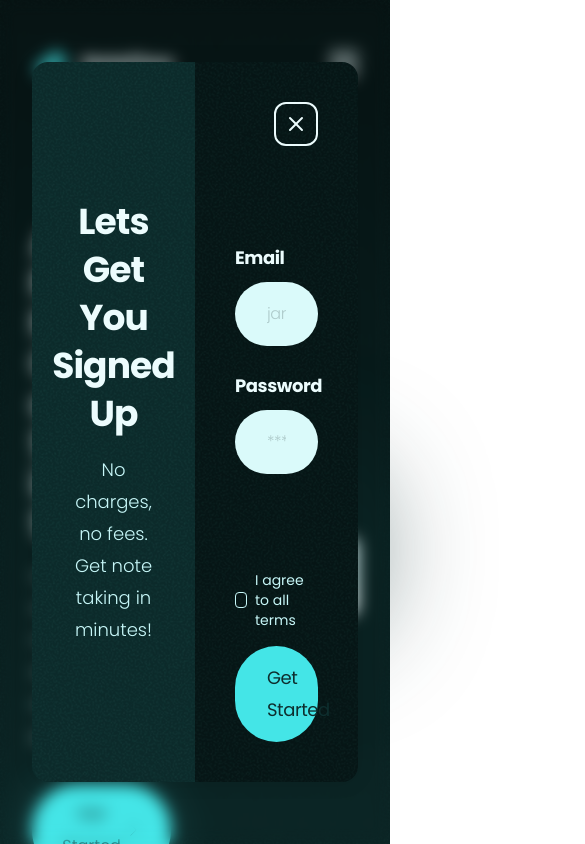
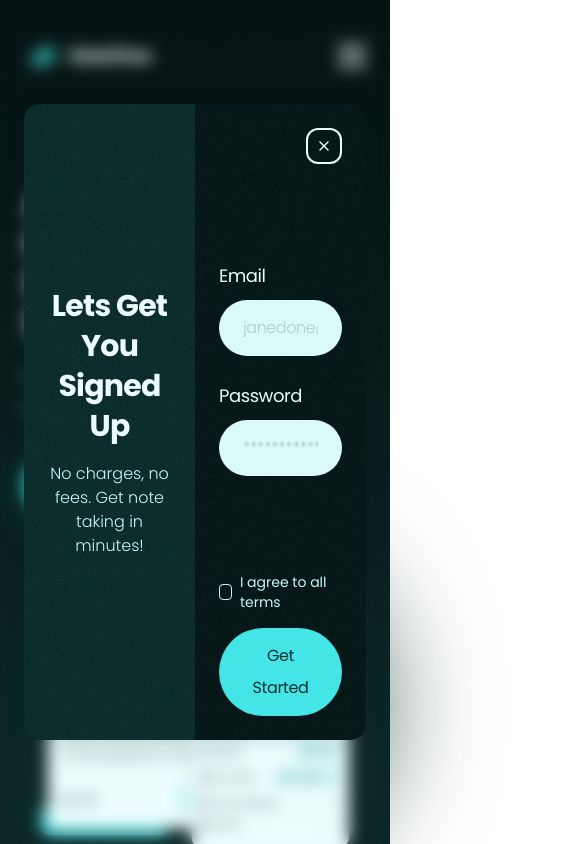
Before and after one commit to MarufHasan-dev/NoteFlow, a React (Vite) app: page / in a window 390 px wide. Both pictures are taken after a click on the button "Get Started". Shown: the top 844 px of the page, 585 px wide, since content can reach past the window. Built offline with nearby package versions, Linux system fonts and the light colour scheme.

Commit message:
add responsive design for md screen for all sections

```diff
--- a/src/components/sections/Footer.jsx
+++ b/src/components/sections/Footer.jsx
@@ -4,7 +4,7 @@ import { footerCols } from "../../utils/content";
 export default function Footer() {
   return (
     <footer className="bg-gradient-to-bottom">
-      <div className="flex justify-between place-items-start px-25 py-32 max-w-[90rem] mx-auto max-xl:px-16 max-xl:py-24 max-lg:grid max-lg:gap-x-8 max-lg:gap-y-18 max-lg:px-8">
+      <div className="flex justify-between place-items-start px-25 py-32 max-w-[90rem] mx-auto max-xl:px-16 max-xl:py-24 max-lg:grid max-lg:gap-x-8 max-lg:gap-y-18 max-lg:px-8 max-md:px-6 max-md:w-full">
         <a href="#" className="flex gap-4 items-center pr-20">
           <Logo
             width={4.5}
@@ -15,7 +15,7 @@ export default function Footer() {
             NoteFlow
           </p>
         </a>
-        <div className="grid grid-cols-[repeat(4,max-content)] max-w-[680px] w-full justify-between max-lg:gap-x-24">
+        <div className="grid grid-cols-[repeat(4,max-content)] max-w-[680px] w-full justify-between max-lg:gap-x-24 max-md:gap-x-16 gap-y-16">
           {footerCols.map((col) => (
             <div key={col.id}>
               <p className="text-primary-50 font-semibold text-xl/loose mb-8">
--- a/src/components/sections/Header.jsx
+++ b/src/components/sections/Header.jsx
@@ -1,6 +1,6 @@
 export default function Header({ children }) {
   return (
-    <header className="bg-gradient-to-bottom py-10 max-xl:py-8 max-lg:pb-24">
+    <header className="bg-gradient-to-bottom py-10 max-xl:py-8 max-lg:pb-24 max-md:pt-6">
       {children}
     </header>
   );
--- a/src/components/sections/Hero.jsx
+++ b/src/components/sections/Hero.jsx
@@ -7,7 +7,7 @@ export default function Hero() {
   const { setActiveModal } = useModalContext();
 
   return (
-    <section className="mx-auto grid max-w-[90rem] grid-cols-[5fr_4fr] max-xl:grid-cols-2 max-xl:gap-x-12 max-xl:px-16 max-xl:py-38 items-center gap-x-18 px-24 py-42 max-lg:px-8 max-lg:py-32">
+    <section className="mx-auto grid max-w-[90rem] grid-cols-[5fr_4fr] max-xl:grid-cols-2 max-xl:gap-x-12 max-xl:px-16 max-xl:py-38 items-center gap-x-18 px-24 py-42 max-lg:px-8 max-lg:py-32 max-md:px-6 max-md:grid-cols-1 max-md:grid-rows-[repeat(2,auto)] max-md:gap-y-12 max-md:py-24">
       <div>
         <h1 className="text-primary-50 font-semibold text-6xl/18 tracking-tighter mb-6 max-xl:mb-4 max-xl:text-5xl/16 max-lg:text-4xl/10 max-lg:tracking-tight">
           AI-Powered Notes. Organize and Summarize in Seconds
@@ -36,7 +36,7 @@ export default function Hero() {
       <div className="relative">
         <div className="bg-primary-1300 absolute top-0 right-0 bottom-0 left-0 rounded-full blur-3xl" />
         <img
-          className="relative max-h-[30rem] justify-self-end"
+          className="relative max-h-[30rem] justify-self-end max-md:max-h-auto max-md:max-w-[90%] max-md:justify-self-center"
           src={HeroGraphic}
           alt="hero graphic showing note summarizer functionality"
         />
--- a/src/components/sections/Modal/Modal.jsx
+++ b/src/components/sections/Modal/Modal.jsx
@@ -9,7 +9,7 @@ export default function Modal({ children, modal }) {
 
   return (
     <motion.div
-      className="fixed top-0 left-0 right-0 bottom-0 z-50 flex justify-center items-center px-24 py-32 backdrop-blur-sm max-lg:px-8"
+      className="fixed top-0 left-0 right-0 bottom-0 z-50 flex justify-center items-center px-24 py-32 backdrop-blur-sm max-lg:px-8 max-md:px-6"
       animate={activelyDisplayedModal ? "visible" : "hidden"}
       variants={{
         hidden: {
--- a/src/components/sections/Modal/SignUpModal.jsx
+++ b/src/components/sections/Modal/SignUpModal.jsx
@@ -34,29 +34,29 @@ export default function SignUpModal() {
 
   return (
     <section className="grid max-w-3xl grid-cols-2">
-      <div className="bg-[url('./././assets/Noise.webp')] bg-primary-1300 flex flex-col justify-center items-center gap-y-4 p-10 bg-repeat">
-        <h4 className="text-primary-50 font-bold text-4xl/12 tracking-tight text-center">
+      <div className="bg-[url('./././assets/Noise.webp')] bg-primary-1300 flex flex-col justify-center items-center gap-y-4 p-10 bg-repeat max-md:p-6">
+        <h4 className="text-primary-50 font-bold text-4xl/12 tracking-tight text-center max-md:text-3xl/10">
           Lets Get You Signed Up
         </h4>
-        <p className="text-lg/8 font-light text-primary-100 text-center">
+        <p className="text-lg/8 font-light text-primary-100 text-center max-md:text-base/loose max-md:leading-6">
           No charges, no fees. Get note taking in minutes!
         </p>
       </div>
-      <div className="flex flex-col gap-y-24 p-10 bg-primary-1400 bg-[url('./././assets/Noise.webp')] bg-repeat">
+      <div className="flex flex-col gap-y-24 p-10 bg-primary-1400 bg-[url('./././assets/Noise.webp')] bg-repeat max-md:p-6">
         <button
-          className="box-border w-11 h-11 border-2 border-primary-50 rounded-xl flex justify-center items-center hover:bg-primary-50 group transition-properties cursor-pointer item ml-auto"
+          className="box-border w-11 h-11 border-2 border-primary-50 rounded-xl flex justify-center items-center hover:bg-primary-50 group transition-properties cursor-pointer item ml-auto max-md:w-9 max-md:h-9"
           onClick={() => setActiveModal("")}
         >
           <Close
             width={2}
-            className="stroke-primary-50 group-hover:stroke-primary-1400 transition-properties"
+            className="stroke-primary-50 group-hover:stroke-primary-1400 transition-properties max-md:h-4 max-md:w-4"
           />
         </button>
         <div className="flex flex-col gap-y-6">
-          <label className="text-primary-50 font-bold text-lg/8 tracking-tight flex flex-col items-start gap-y-2">
+          <label className="text-primary-50 font-bold text-lg/8 tracking-tight flex flex-col items-start gap-y-2 max-md:font-normal">
             Email
             <input
-              className="text-primary-1500 text-base/loose font-light bg-primary-75 rounded-full py-4 px-8 placeholder:text-primary-1500/20 w-full"
+              className="text-primary-1500 text-base/loose font-light bg-primary-75 rounded-full py-4 px-8 placeholder:text-primary-1500/20 w-full max-md:py-3 max-md:px-6"
               placeholder="janedone@gmail.com"
               name="email"
               type="email"
@@ -64,10 +64,10 @@ export default function SignUpModal() {
               value={inputs.email}
             />
           </label>
-          <label className="text-primary-50 font-bold text-lg/8 tracking-tight flex flex-col items-start gap-y-2">
+          <label className="text-primary-50 font-bold text-lg/8 tracking-tight flex flex-col items-start gap-y-2 max-md:font-normal">
             Password
             <input
-              className="text-primary-1500 text-base/loose font-light bg-primary-75 rounded-full py-4 px-8 placeholder:text-primary-1500/20 w-full"
+              className="text-primary-1500 text-base/loose font-light bg-primary-75 rounded-full py-4 px-8 placeholder:text-primary-1500/20 w-full max-md:py-3 max-md:px-6"
               placeholder="*************"
               name="password"
               type="password"
@@ -93,7 +93,7 @@ export default function SignUpModal() {
             </p>
           </div>
           <button
-            className="bg-primary-500 rounded-full text-primary-1300 font-normal text-lg/8 tracking-tight py-4 px-8 w-full cursor-pointer primary-glow-hover transition-properties hover:font-semibold"
+            className="bg-primary-500 rounded-full text-primary-1300 font-normal text-lg/8 tracking-tight py-4 px-8 w-full cursor-pointer primary-glow-hover transition-properties hover:font-semibold max-md:px-6 max-md:py-3 max-md:text-base/loose"
             onClick={handleSubmit}
           >
             Get Started
--- a/src/components/sections/Navigation.jsx
+++ b/src/components/sections/Navigation.jsx
@@ -7,10 +7,12 @@ export default function Navigation() {
   const { setActiveModal } = useModalContext();
 
   return (
-    <nav className="text-primary-50 mx-auto flex h-16 w-full max-w-[90rem] items-center justify-between px-24 max-xl:px-16 text-lg/8 font-light max-xl:text-base/loose max-lg:px-8">
-      <a className="flex items-center gap-x-3" href="#">
-        <Logo className="h-6" width={5} />
-        <p className="text-xl font-bold tracking-tight">NoteFlow</p>
+    <nav className="text-primary-50 mx-auto flex h-16 w-full max-w-[90rem] items-center justify-between px-24 max-xl:px-16 text-lg/8 font-light max-xl:text-base/loose max-lg:px-8 max-md:px-6">
+      <a className="flex items-center gap-x-3 max-md:gap-x-2" href="#">
+        <Logo className="h-6 max-md:h-5" width={5} alt="NoteFlow logo icon" />
+        <p className="text-xl font-bold tracking-tight max-md:text-lg/8">
+          NoteFlow
+        </p>
       </a>
       <ul className="flex items-center gap-x-8 max-xl:gap-x-6 max-lg:hidden">
         {navigationLinks.map((link) => {
--- a/src/components/sections/Reviews.jsx
+++ b/src/components/sections/Reviews.jsx
@@ -2,7 +2,7 @@ import { reviews } from "../../utils/content";
 
 export default function Reviews() {
   return (
-    <section className="mx-auto flex items-center gap-4 flex-wrap max-w-[90rem] px-25 max-xl:px-16 max-xl:gap-3 max-lg:px-8 max-lg:gap-2">
+    <section className="mx-auto flex items-center gap-4 flex-wrap max-w-[90rem] px-25 max-xl:px-16 max-xl:gap-3 max-lg:px-8 max-lg:gap-2 max-md:px-6">
       <ul className="flex">
         {reviews.map((review) => {
           return (
--- a/src/components/sections/Testimonials/Testimonial.jsx
+++ b/src/components/sections/Testimonials/Testimonial.jsx
@@ -4,7 +4,7 @@ import Star from "../../icons/Star";
 export default function Testimonial({ test }) {
   return (
     <motion.li
-      className="bg-primary-1300 rounded-2xl py-10 px-8 max-xl:px-7 max-xl:py-8"
+      className="bg-primary-1300 rounded-2xl py-10 px-8 max-xl:px-7 max-xl:py-8 "
       initial={{ opacity: 0, y: 40 }}
       whileInView={{ opacity: 1, y: 0 }}
       viewport={{ once: true, amount: "100%" }}
@@ -12,7 +12,7 @@ export default function Testimonial({ test }) {
         opacity: { duration: 0.75, ease: "easeInOut" },
       }}
     >
-      <div className="mb-16 max-xl:mb-10">
+      <div className="mb-16 max-xl:mb-10 max-md:mb-8">
         <div className="h-11 flex items-center gap-1">
           {Array.from({ length: test.rating }).map((_, i) => (
             <Star className="fill-primary-100 w-6 h-6" key={i} />
--- a/src/components/sections/Testimonials/Testimonials.jsx
+++ b/src/components/sections/Testimonials/Testimonials.jsx
@@ -12,7 +12,7 @@ export default function Testimonials() {
 
   return (
     <section className="bg-gradient-to-top text-primary-50">
-      <div className="mx-auto max-w-[90rem] py-32 px-25 max-xl:px-16 max-xl:py-24 max-lg:px-8">
+      <div className="mx-auto max-w-[90rem] py-32 px-25 max-xl:px-16 max-xl:py-24 max-lg:px-8 max-md:px-6">
         <div>
           <p className="text-base/loose font-normal text-primary-1300 text-center content-center primary-glow w-[133px] h-12 bg-primary-500 rounded-full mx-auto">
             Testimonials
@@ -21,7 +21,7 @@ export default function Testimonials() {
             What our AI-powered <br />
             notetakers have to say
           </h2>
-          <p className="max-w-[550px] text-primary-100 text-xl/loose font-light text-center content-center mx-auto max-xl:text-lg/loose max-lg:text-base/8">
+          <p className="max-w-[550px] text-primary-100 text-xl/loose font-light text-center content-center mx-auto max-xl:text-lg/loose max-lg:text-base/8 max-md:px-4 max-md:max-w-max">
             NoteFlow has helped 1000’s supercharge their productivity with
             cutting edge AI note taking tools
           </p>
```
Also changed, not shown: src/components/sections/FAQs/FAQs.jsx (+6 -5 lines), src/components/sections/Features.jsx (+7 -7 lines), src/components/sections/Logos.jsx (+4 -4 lines).
